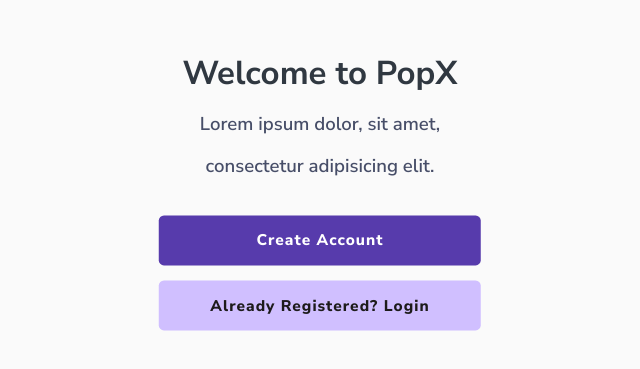
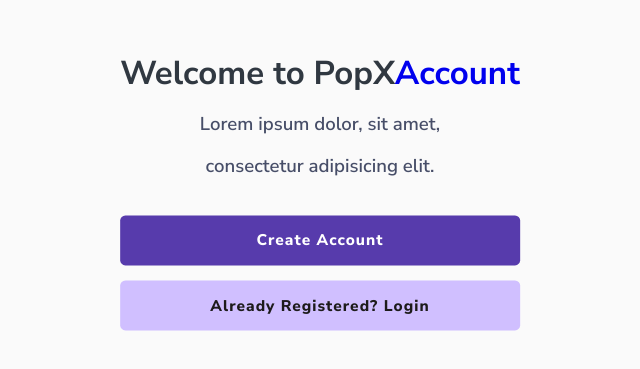
Before and after one commit to deepakkumar9470/react-educase-project, a React (Vite) app: page / in a window 1280 px wide. Shown: the part 209-578 px from the top of the page, without its empty margins (320-960 px from the left). Built offline with nearby package versions, Linux system fonts and the light colour scheme.

Commit message:
add some fix

```diff
--- a/src/components/Home/Home.jsx
+++ b/src/components/Home/Home.jsx
@@ -6,7 +6,11 @@ const Home = () => {
   return (
     <div className={styles.container}>
        <div className={styles.main}>
-       <h2 className={styles.headingTitle}>Welcome to PopX</h2>
+       <h2 className={styles.headingTitle}>Welcome to PopX
+       <Link to="/account">
+        Account
+      </Link>
+       </h2>
       <p className={styles.mainDesc}>Lorem ipsum dolor, sit amet, </p>
       <p className={styles.mainDesc}>consectetur adipisicing elit.</p>
       <Link className={styles.signupBtn} to="/signup">
```
Also changed, not shown: 1 other file (tests, documents, lock files or other folders).
